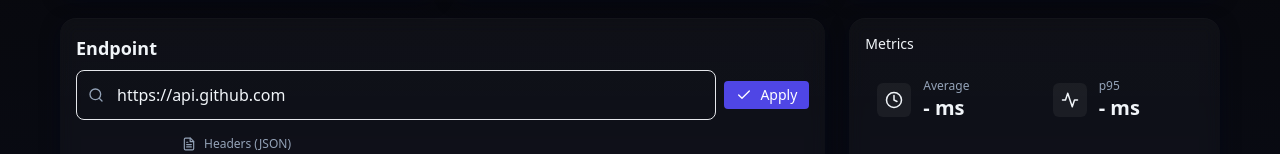
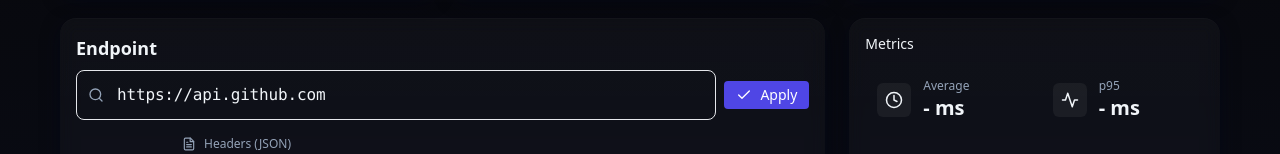
Before and after one commit to mqverk/reqx, a Next.js app: page / in a window 1280 px wide. Shown: the part 203-357 px from the top of the page. Built offline with nearby package versions, Linux system fonts and the light colour scheme.

Commit message:
feat(ui): animated search icon, monospace input, focus shadow in ApiInput

```diff
--- a/components/ApiInput.tsx
+++ b/components/ApiInput.tsx
@@ -1,28 +1,36 @@
- 'use client'
+'use client'
 import React from 'react'
 import { useBenchmarkStore } from '../stores/benchmarkStore'
 import { Search, Check } from 'lucide-react'
 import IconButton from './IconButton'
+import { motion } from 'framer-motion'
 
 export default function ApiInput() {
   const config = useBenchmarkStore((s) => s.config)
   const setConfig = useBenchmarkStore((s) => s.setConfig)
   const [value, setValue] = React.useState(config.url)
+  const [focused, setFocused] = React.useState(false)
 
   React.useEffect(() => setValue(config.url), [config.url])
 
   return (
     <div className="flex gap-2 items-center">
       <div className="relative w-full">
-        <div className="absolute left-3 top-1/2 -translate-y-1/2 text-slate-400 pointer-events-none">
-          <Search size={16} />
+        <div className="absolute left-3 top-1/2 -translate-y-1/2 pointer-events-none">
+          <motion.div animate={{ color: focused ? '#A78BFA' : '#94A3B8' }}>
+            <Search size={16} />
+          </motion.div>
         </div>
         <input
           value={value}
           onChange={(e) => setValue(e.target.value)}
-          onBlur={() => setConfig({ url: value })}
+          onBlur={() => {
+            setFocused(false)
+            setConfig({ url: value })
+          }}
+          onFocus={() => setFocused(true)}
           placeholder="https://api.example.com/endpoint"
-          className="w-full rounded-lg p-3 pl-10 bg-transparent border border-white/6 outline-none"
+          className="w-full rounded-lg p-3 pl-10 bg-transparent border border-white/6 outline-none transition-shadow duration-150 input-mono focus:shadow-[0_8px_30px_rgba(99,102,241,0.06)] focus:border-indigo-400 focus:ring-1 focus:ring-indigo-500/30"
         />
       </div>
       <IconButton
```
